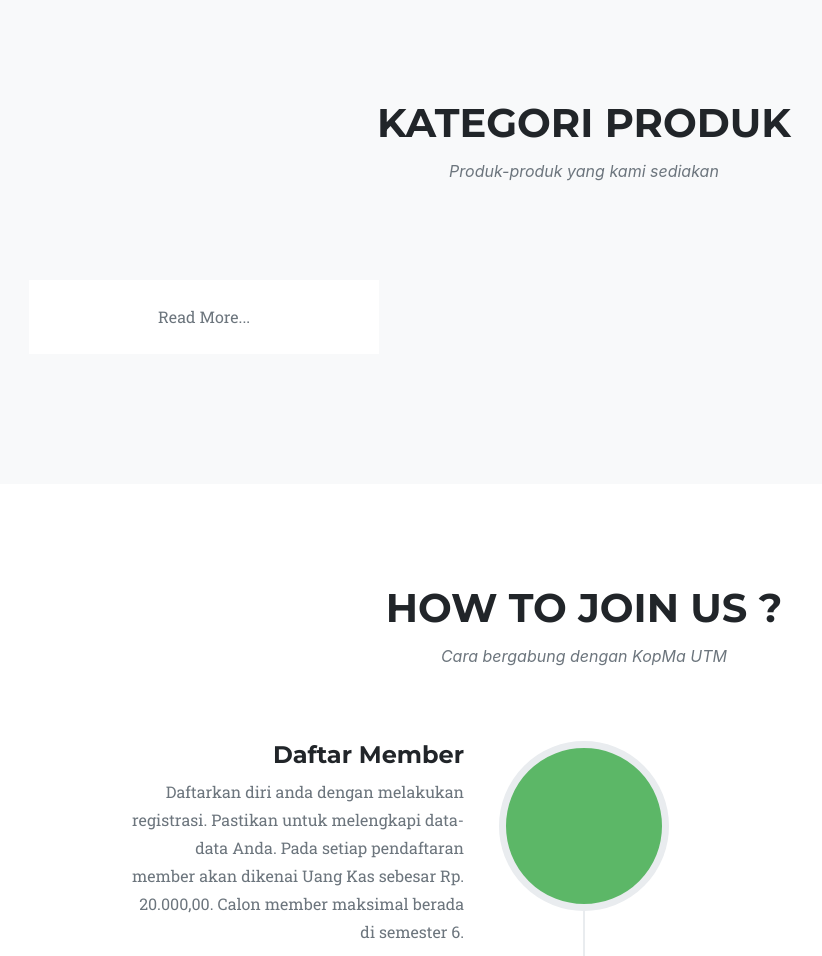
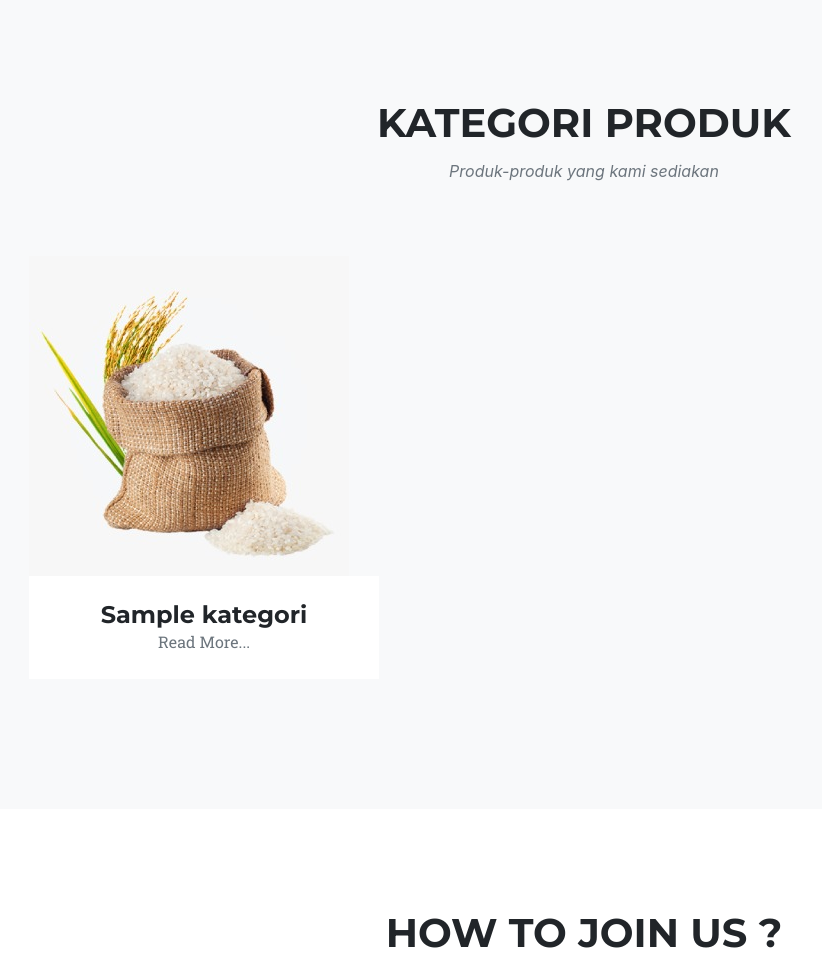
Before and after one commit to evindawidia/kopmautm, a CodeIgniter app: the page made by application/views/home/user.php in a window 1280 px wide. Shown: the part 1432-2388 px from the top of the page, without its empty margins (56-878 px from the left). Run offline with CodeIgniter, Linux system fonts and the light colour scheme; tables that the repository leaves empty or names only in its code hold one stand-in row (values such as "Sample post"); the template is opened without the code that fills it: most values are stand-ins (such as "Sample title", 1, 10 or a date in 2020); some libraries are stand-ins or nearby versions; some web fonts are replaced.

Commit message:
View Home User Create Kategori

```diff
--- a/application/views/home/user.php
+++ b/application/views/home/user.php
@@ -44,8 +44,8 @@
                         <a class="dropdown-toggle nav-link" data-toggle="dropdown" href="#">
                             Products <span class="caret"></span></a>
                         <ul class="dropdown-menu bg-dark" style="width: 350px">
-                            <?php foreach ($kategori as $key) { ?>
-                                <li class="nav-link"><a href="#"><?= $key->nama_kategori ?></a></li>
+                            <?php foreach ($Kategori as $k) { ?>
+                                <li class="nav-link"><a href="#"><?= $k->nama_kategori ?></a></li>
                             <?php } ?>
                         </ul>
                     </li>
@@ -150,6 +150,7 @@
                 </div>
             </div>
             <div class="row">
+                <?php foreach ($Kategori as $k) { ?>
                     <div class="col-md-4 col-sm-6 portfolio-item">
                         <a class="portfolio-link" href="#">
                             <div class="portfolio-hover">
@@ -157,13 +158,14 @@
                                     <i class="fas fa-shopping-cart fa-3x"></i>
                                 </div>
                             </div>
-                        <img class="img-fluid" src="" alt="">
+                            <img class="img-fluid" src="<?= base_url("public/asset/img/katpro/$k->id_kategori") ?>.jpg" alt="">
                         </a>
                         <div class="portfolio-caption">
-                        <h4></h4>
+                            <h4><?= $k->nama_kategori ?></h4>
                             <a href="" class="text-muted">Read More...</a>
                         </div>
                     </div>
+                <?php } ?>
             </div>
 
         </div>
```
Also changed, not shown: application/controllers/Home.php (+5 -2 lines), public/asset/img/katpro/1.jpg (added), public/asset/img/katpro/2.jpg (added), public/asset/img/katpro/3.jpg (added), public/asset/img/katpro/4.jpg (added), public/asset/img/katpro/5.jpg (added), public/asset/img/katpro/6.jpg (added). Lines whose indentation alone changed are shown as unchanged.
